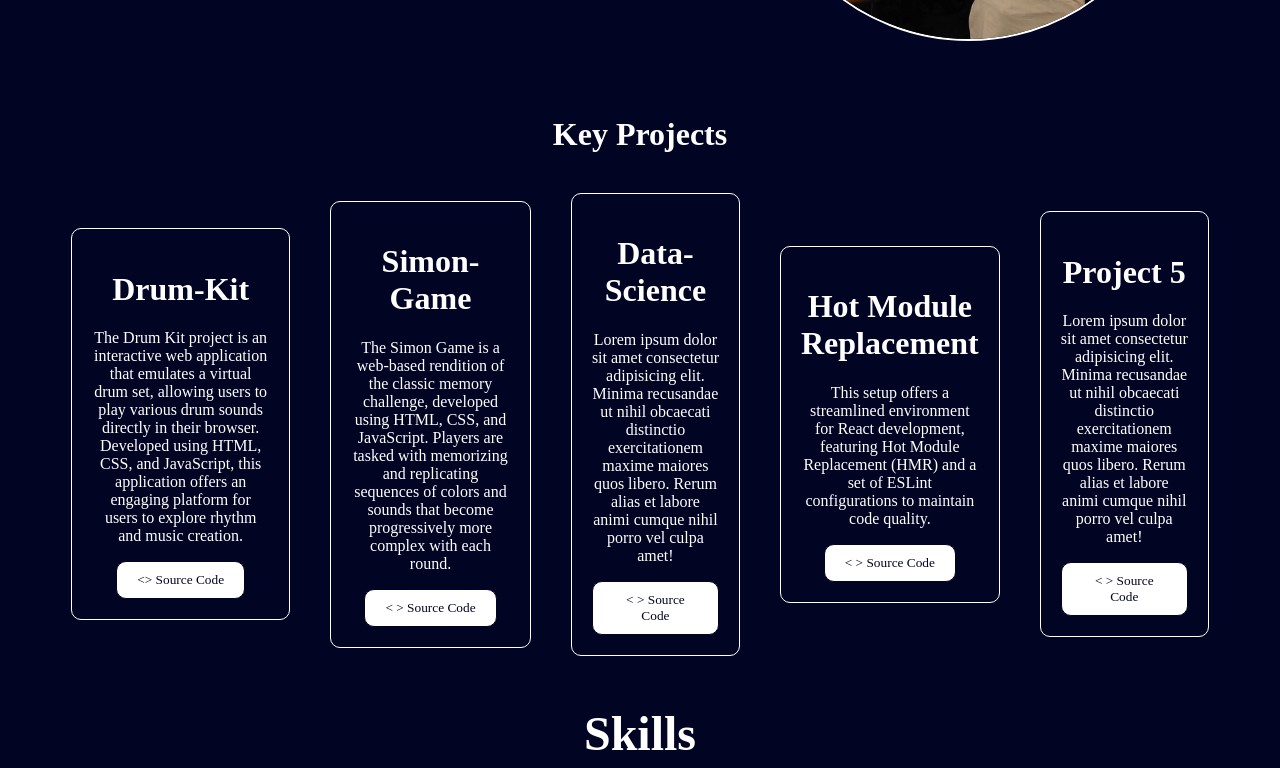
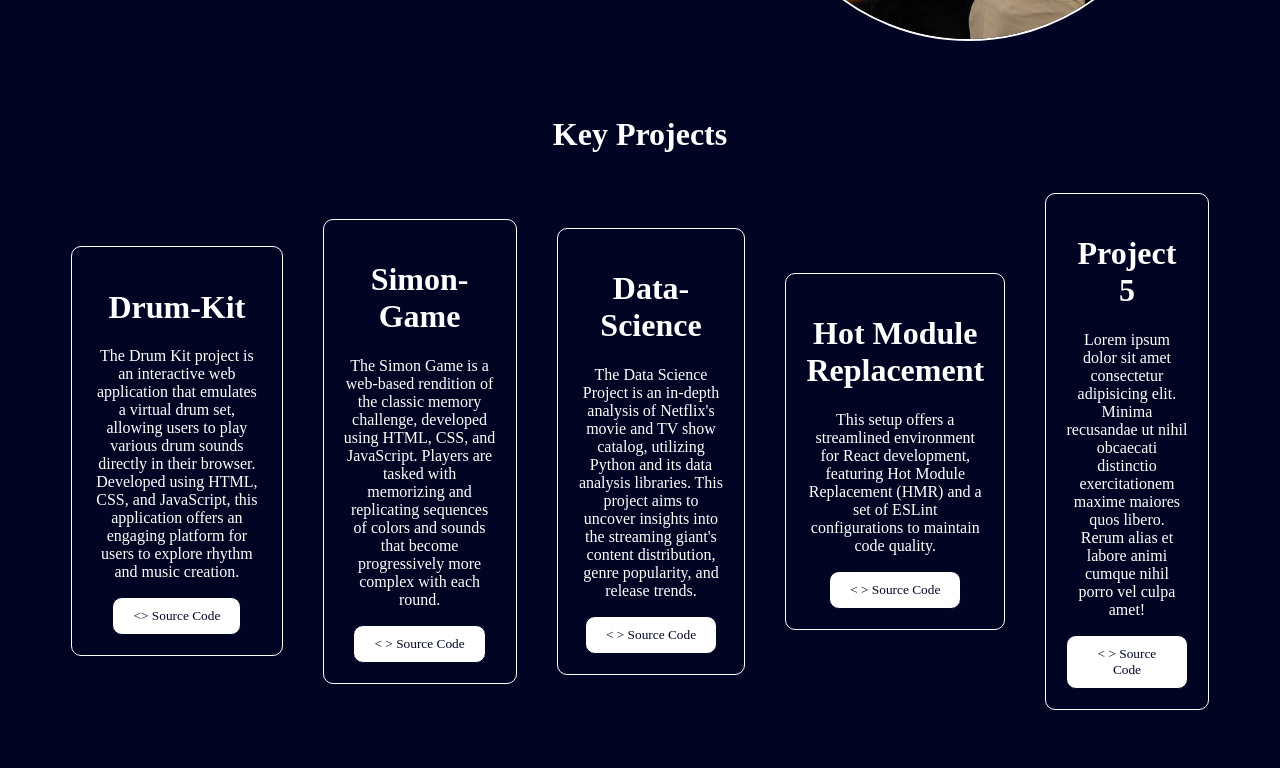
Before and after one commit to Mustafa-Hussain-source/Portfolio, a React (Vite) app in the folder Portfolio/: page / in a window 1280 px wide. Shown: the part 520-1288 px from the top of the page. Built offline with nearby package versions, Linux system fonts and the light colour scheme.

Commit message:
Page2.jsx

```diff
--- a/Portfolio/src/components/Page2/Page2.jsx
+++ b/Portfolio/src/components/Page2/Page2.jsx
@@ -21,7 +21,7 @@ const Page2 = forwardRef((props, ref) => {
             </div>
             <div className="card" id="card3">
                 <h1>Data-Science</h1>
-                <p>Lorem ipsum dolor sit amet consectetur adipisicing elit. Minima recusandae ut nihil obcaecati distinctio exercitationem maxime maiores quos libero. Rerum alias et labore animi cumque nihil porro vel culpa amet!</p>
+                <p>The Data Science Project is an in-depth analysis of Netflix's movie and TV show catalog, utilizing Python and its data analysis libraries. This project aims to uncover insights into the streaming giant's content distribution, genre popularity, and release trends.</p>
                 <a href="https://github.com/Mustafa-Hussain-source/DataScience_Project"><button>&lt; &gt; Source Code</button></a>
             </div>
             <div className="card" id="card4">
```
